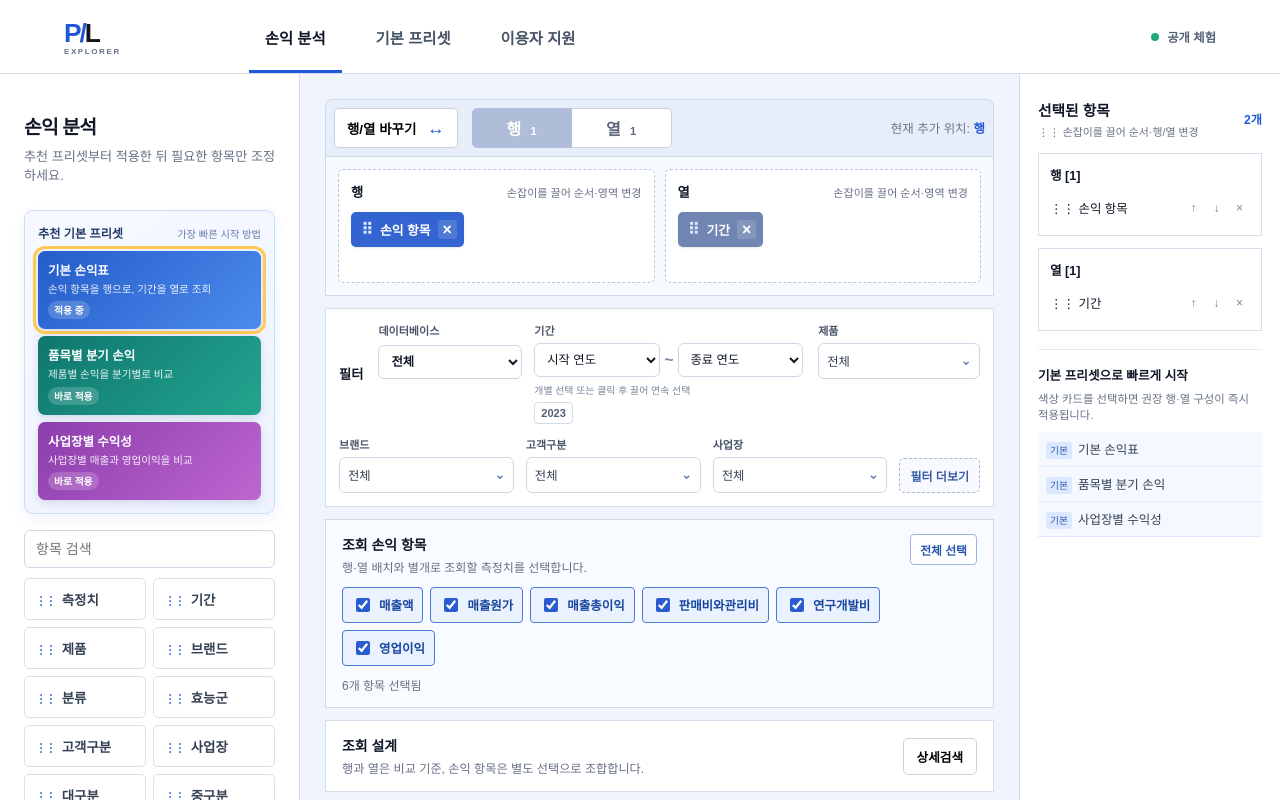
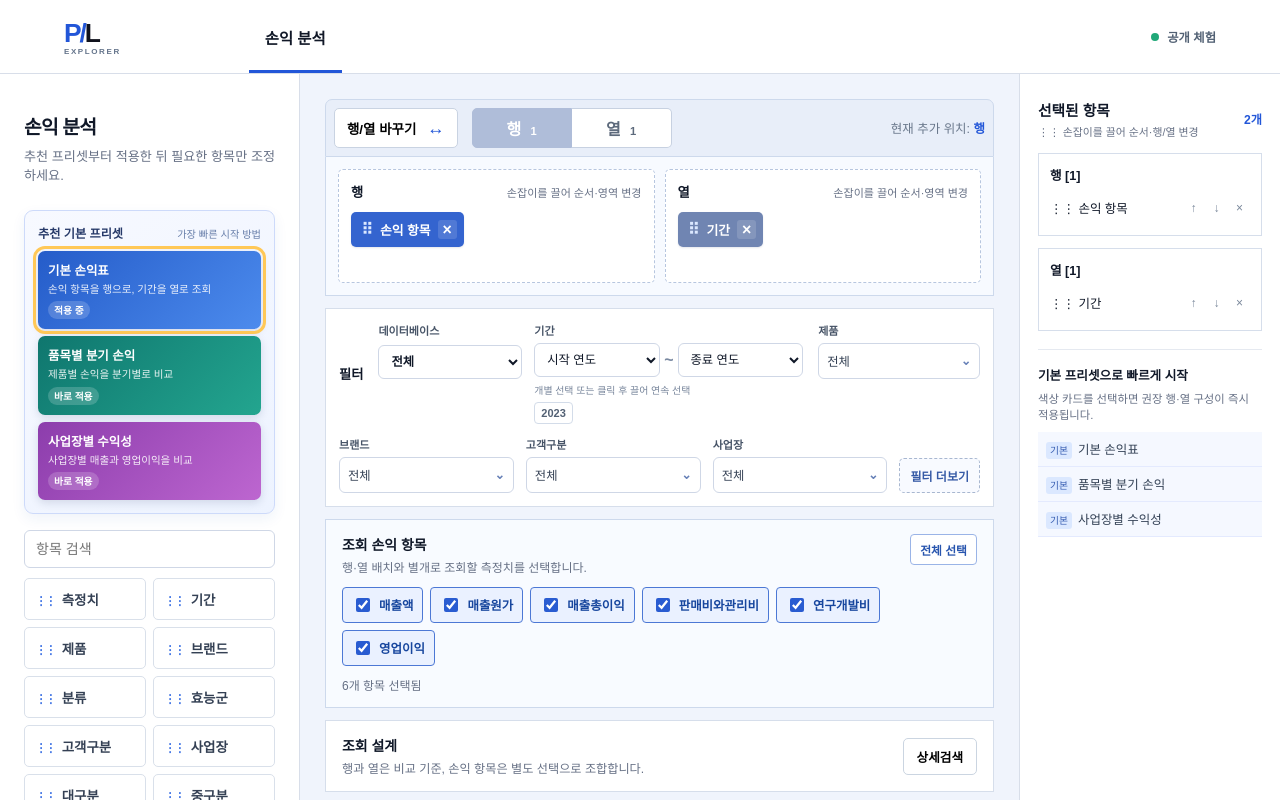
Before and after one commit to GunYulePark/PL-explorer, a Next.js app: page / in a window 1280 px wide. Shown: the top 800 px of the page. Built offline with nearby package versions, Linux system fonts and the light colour scheme; no server answers.

Commit message:
chore: simplify top navigation

```diff
--- a/components/pnl-workspace.tsx
+++ b/components/pnl-workspace.tsx
@@ -304,7 +304,7 @@ export function PnlWorkspace() {
   ];
 
   return <main className="analysis-app">
-    <header className="analysis-topbar"><div className="analysis-logo">P/L<span>EXPLORER</span></div><nav><button className="topnav-active">손익 분석</button><button>기본 프리셋</button><button>이용자 지원</button></nav><div className="topbar-actions"><span className={hasClient ? "status-dot live" : "status-dot"} />{hasClient ? "공개 체험" : "테스트 모드"}</div></header>
+    <header className="analysis-topbar"><div className="analysis-logo">P/L<span>EXPLORER</span></div><nav><button className="topnav-active">손익 분석</button></nav><div className="topbar-actions"><span className={hasClient ? "status-dot live" : "status-dot"} />{hasClient ? "공개 체험" : "테스트 모드"}</div></header>
     <div className="analysis-shell">
       <aside className="field-palette"><h1>손익 분석</h1><p>추천 프리셋부터 적용한 뒤 필요한 항목만 조정하세요.</p><div className="preset-strip"><div className="preset-heading"><span>추천 기본 프리셋</span><small>가장 빠른 시작 방법</small></div><div className="preset-grid">{systemPresets.map((preset, index) => <button key={preset.id} className={`preset preset-${index + 1}${activePreset?.id === preset.id ? " active" : ""}`} onClick={() => applyPreset(preset)}><b>{preset.name}</b><small>{preset.description}</small><em>{activePreset?.id === preset.id ? "적용 중" : "바로 적용"}</em></button>)}</div>{presetMessage && <p className="preset-message">{presetMessage}</p>}</div><input className="palette-search" value={paletteSearch} onChange={(event) => setPaletteSearch(event.target.value)} placeholder="항목 검색" />
         <div className="field-grid">{palette.map((item) => <div className="field-option" key={item}><button onClick={() => addToAxis(item)} aria-describedby={`examples-${item}`}><i>⋮⋮</i>{item}</button><div className="field-tooltip" id={`examples-${item}`} role="tooltip"><small>예시 값 · 25% / 50% / 75% 구간</small>{(fieldExamples[item] ?? initialFieldExamples[item]).map((example) => <span key={example}>{example}</span>)}</div></div>)}</div>
```
